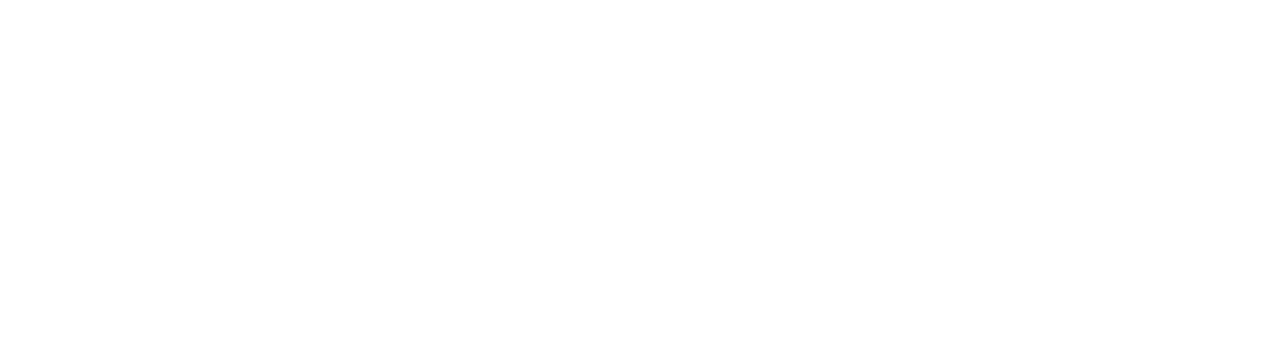
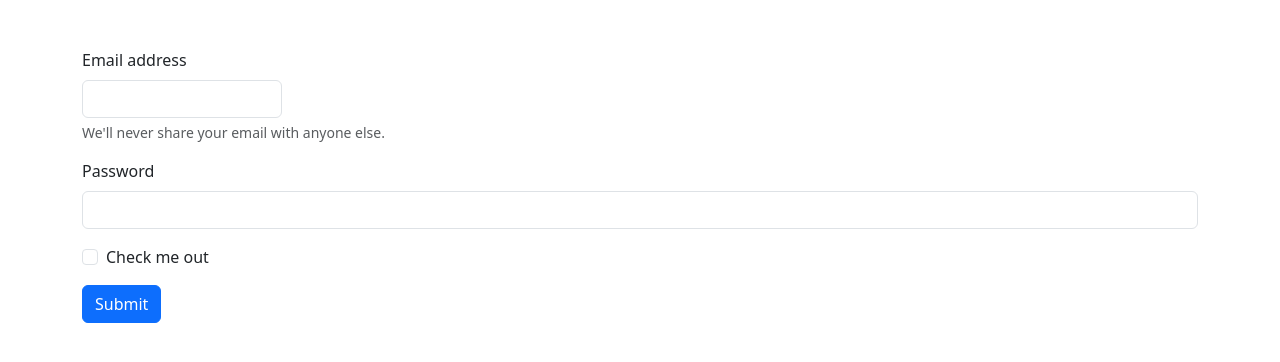
Before and after one commit to nmjs2023/Clase20230429_NM, a plain HTML site: page index.html in a window 1280 px wide. Drawn offline with nearby package versions, Linux system fonts and the light colour scheme.

Commit message:
segundo commit

```diff
--- a/assets/css/style.css
+++ b/assets/css/style.css
@@ -0,0 +1,3 @@
+#exampleInputEmail1{
+    width: 200px;;
+}
--- a/index.html
+++ b/index.html
@@ -16,6 +16,24 @@
 </head>
 
 <body>
+    <div class="container my-5">
+        <form>
+            <div class="mb-3">
+              <label for="exampleInputEmail1" class="form-label">Email address</label>
+              <input type="email" class="form-control" id="exampleInputEmail1" aria-describedby="emailHelp">
+              <div id="emailHelp" class="form-text">We'll never share your email with anyone else.</div>
+            </div>
+            <div class="mb-3">
+              <label for="exampleInputPassword1" class="form-label">Password</label>
+              <input type="password" class="form-control" id="exampleInputPassword1">
+            </div>
+            <div class="mb-3 form-check">
+              <input type="checkbox" class="form-check-input" id="exampleCheck1">
+              <label class="form-check-label" for="exampleCheck1">Check me out</label>
+            </div>
+            <button type="submit" class="btn btn-primary">Submit</button>
+          </form>
+    </div>
     <!-- ===================== popper y js de bootstrap ===================== -->
     <script src="https://cdn.jsdelivr.net/npm/@popperjs/core@2.11.7/dist/umd/popper.min.js"
         integrity="sha384-zYPOMqeu1DAVkHiLqWBUTcbYfZ8osu1Nd6Z89ify25QV9guujx43ITvfi12/QExE"
```
